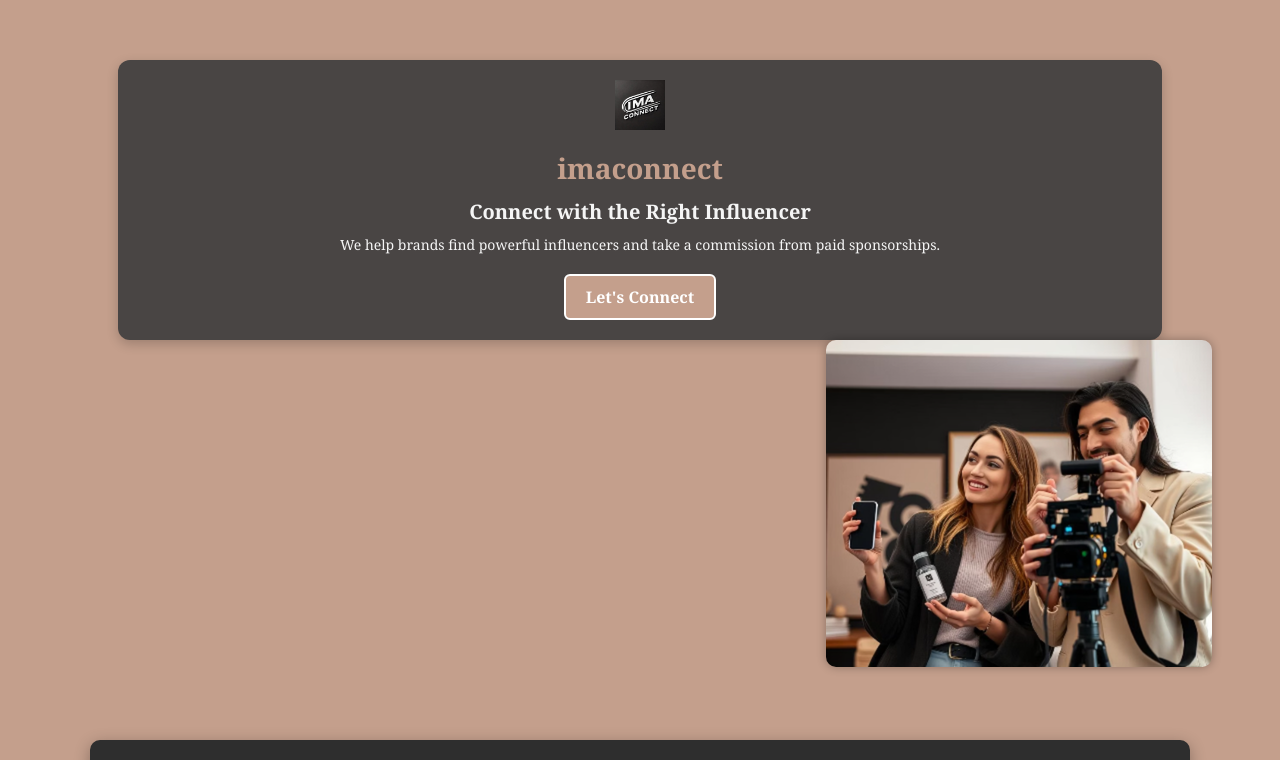
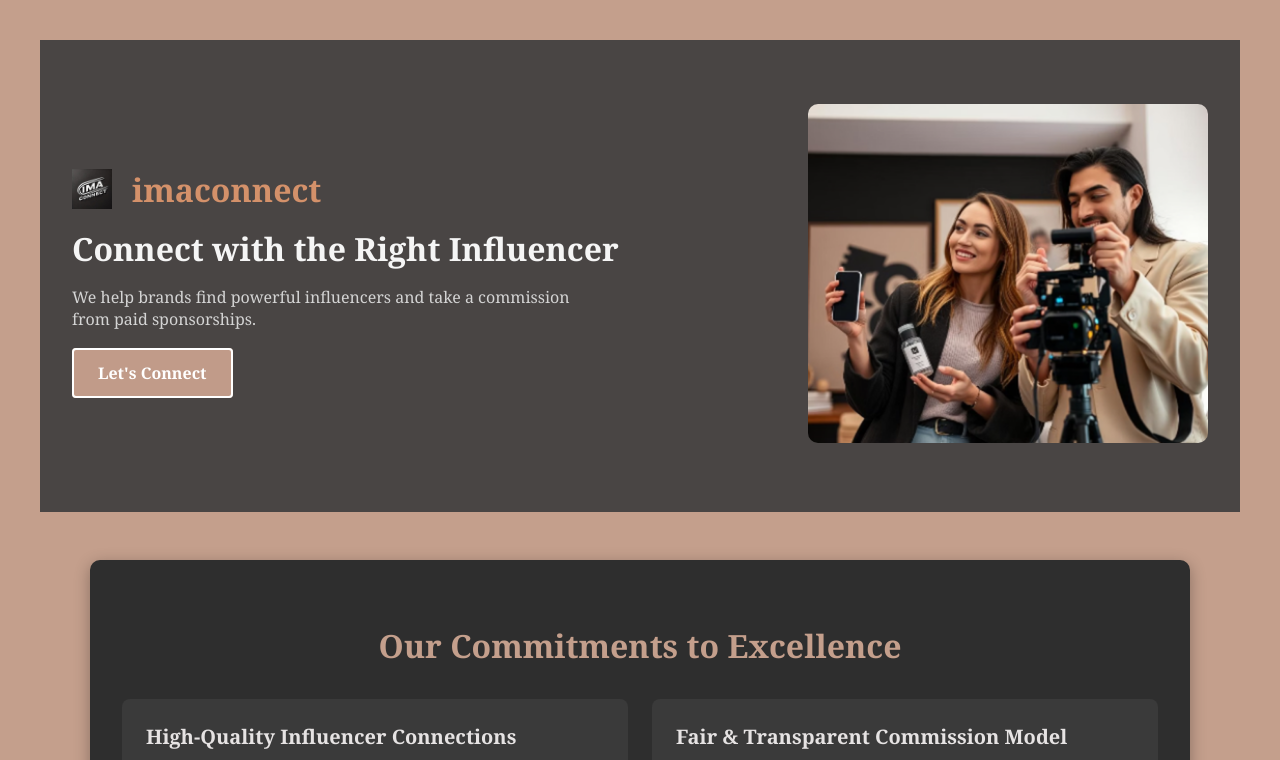
Before and after one commit to awsmslmn1020/imaconnect, a plain HTML site: page index.html in a window 1280 px wide. Shown: the top 760 px of the page. Drawn offline with Linux system fonts and the light colour scheme.

Commit message:
Fix hero section layout and image scaling

```diff
--- a/index.html
+++ b/index.html
@@ -9,18 +9,21 @@
 <body>
 <header class="hero-section">
   <div class="hero-content">
-    <img src="logo.png" alt="imaonnect" class="logo">
-    <h1><span class="brand">imaconnect</span></h1>
+    <div class="text">
+      <h1 class="logo-text">
+        <img src="logo.png" alt="Logo" class="logo-icon">
+        <span>imaconnect</span>
+      </h1>
       <h2>Connect with the Right Influencer</h2>
-    <p>We help brands find powerful influencers and take a commission from paid sponsorships.</p>
-    <a href="https://docs.google.com/forms/d/e/1FAIpQLScH42M8SyKivbbstXH7ptvccj7TFQPxjlr-aIluYcvgIpJn3w/viewform?usp=header" class="cta-button">Let's Connect</a>
+      <p>
+        We help brands find powerful influencers and take a commission from paid sponsorships.
+      </p>
+      <a href="https://docs.google.com/forms/d/e/1FAIpQLScH42M8SyKivbbstXH7ptvccj7TFQPxjlr-aIluYcvgIpJn3w/viewform?usp=header" class="cta-button" target="_blank">Let's Connect</a>
     </div>
     <div class="image">
       <img src="influencers product.png" alt="Influencers promoting product">
     </div>
-
   </div>
-
 </header>
 
  <section class="commitments-section">
--- a/style.css
+++ b/style.css
@@ -11,72 +11,65 @@ body {
   background-color: #C49F8C;
   color: #C49F8C;
 }
-
 .hero-section {
-  background-color: #C49F8C; /* background beige */
-  padding: 20px;
-  text-align: center;
+  background-color: #494544;
+  color: #f5f5f5;
+  padding: 4rem 2rem;
 }
 
 .hero-content {
-  background-color: #494544; /* dark box */
-  color: #f5f5f5;
-  padding: 20px;
-  border-radius: 12px;
-  max-width: 90%;
+  display: flex;
+  align-items: center;
+  justify-content: space-between;
+  gap: 40px;
+  max-width: 1200px;
   margin: 0 auto;
-  box-shadow: 0 4px 12px rgba(0,0,0,0.2);
+  flex-wrap: wrap;
 }
 
-.logo {
-  width: 50px;
-  height: auto;
-  margin-bottom: 10px;
+.hero-content .text {
+  flex: 1 1 500px;
 }
 
-.brand {
-  font-size: 28px;
-  font-weight: bold;
-  color: #C49F8C;
+.logo-text {
+  display: flex;
+  align-items: center;
+  font-size: 2.75rem;
+  color: #C19B89;
 }
 
-h2 {
-  font-size: 20px;
-  margin: 10px 0;
+.logo-icon {
+  width: 40px;
+  margin-right: 10px;
 }
 
-p {
-  font-size: 14px;
-  margin-bottom: 20px;
+.hero-content .text h2 {
+  font-size: 2rem;
+  margin-top: 1rem;
+  color: #f5f5f5;
+}
+
+.hero-content .text p {
+  font-size: 1rem;
+  color: #d4d4d4;
+  margin: 1rem 0 2rem;
+  max-width: 500px;
 }
 
 .cta-button {
-  background-color: #C49F8C;
+  padding: 0.75rem 1.5rem;
+  background-color: #C19B89;
   color: #fff;
-  padding: 10px 20px;
   border: 2px solid #fff;
-  border-radius: 6px;
   text-decoration: none;
   font-weight: bold;
-  display: inline-block;
+  border-radius: 4px;
+  transition: all 0.3s ease;
 }
 
-@media (max-width: 768px) {
-  .hero-content {
-    padding: 16px;
-  }
-
-  .brand {
-    font-size: 24px;
-  }
-
-  h2 {
-    font-size: 18px;
-  }
-
-  p {
-    font-size: 13px;
-  }
+.cta-button:hover {
+  background-color: #fff;
+  color: #1e1e1e;
 }
 
 .image {
@@ -85,9 +78,10 @@ p {
 }
 
 .image img {
-  max-width: 300%;
+  width: 100%;
+  max-width: 400px;
   border-radius: 10px;
-  box-shadow: 0 0 10px rgba(0, 0, 0, 0.3);
+  box-shadow: 0 0 10px rgba(0, 0, 0, 0.3);
 }
 
 body {
```
Lines whose indentation alone changed are shown as unchanged.
